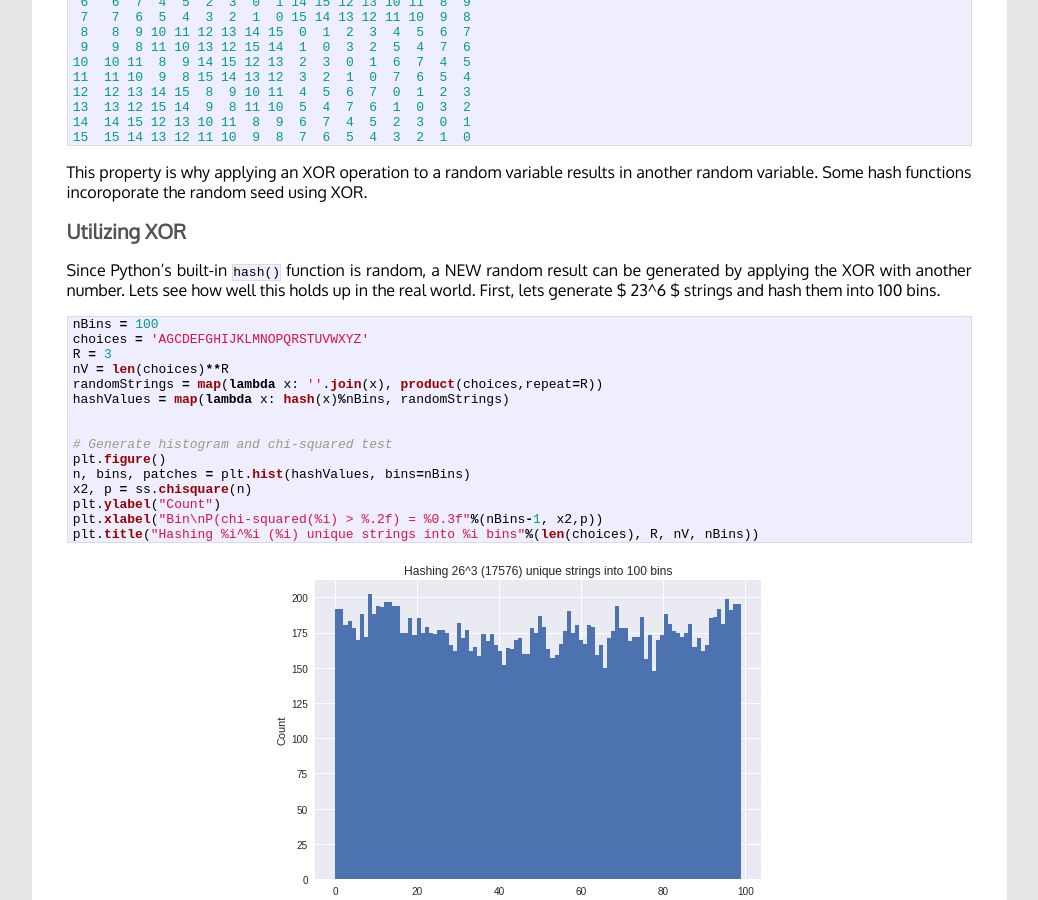
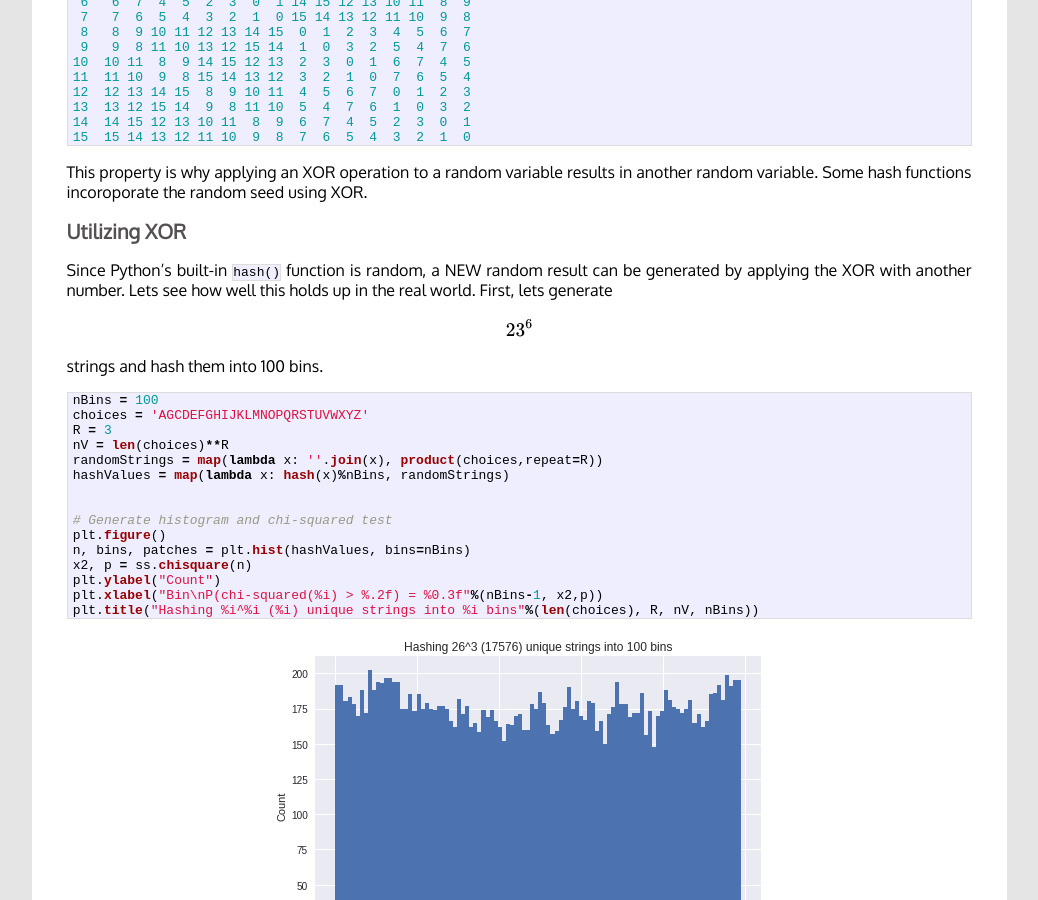
Before and after one commit to zyndagj/zyndagj.github.io, a Jekyll site: the page built from _posts/2018-02-05-hashing-functions.markdown, in a window 1280 px wide and 900 px high, scrolled down 3954 px. Shown: the whole window, without its empty margins (121-1159 px from the left). Built offline with Jekyll 4.4.1, drawn with Linux system fonts in a browser that asks for light colours; formulas are drawn with MathJax 3.

Commit message:
trying inline math

````diff
--- a/_posts/2018-02-05-hashing-functions.markdown
+++ b/_posts/2018-02-05-hashing-functions.markdown
@@ -201,7 +201,7 @@ This property is why applying an XOR operation to a random variable results in a
 
 Since Python's built-in `hash()` function is random, a NEW random result can be generated by applying the XOR with another number.
 Lets see how well this holds up in the real world.
-First, lets generate \$ 23^6 \$ strings and hash them into 100 bins.
+First, lets generate \$$23^6$$ strings and hash them into 100 bins.
 
 ```python
 nBins = 100
````
